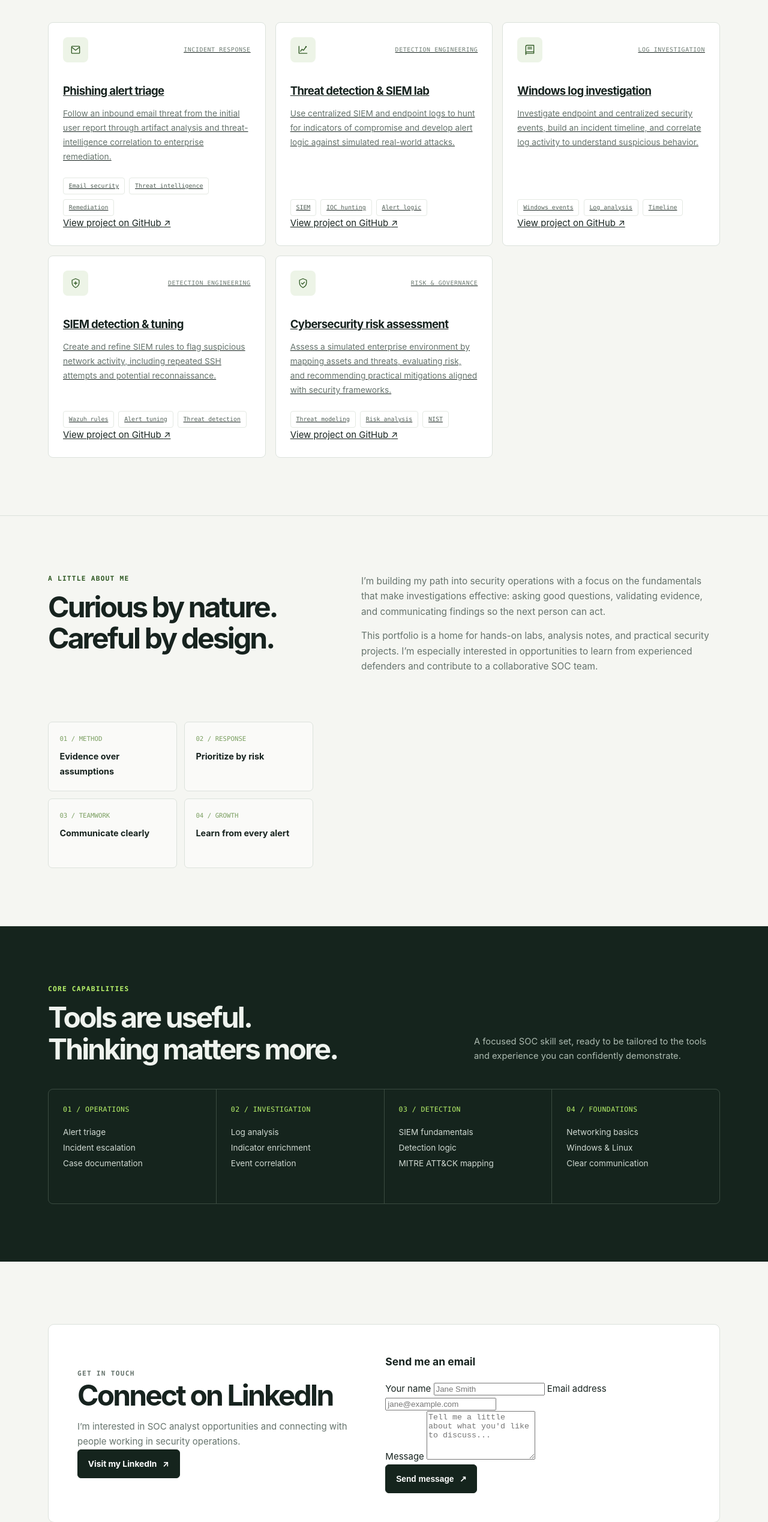
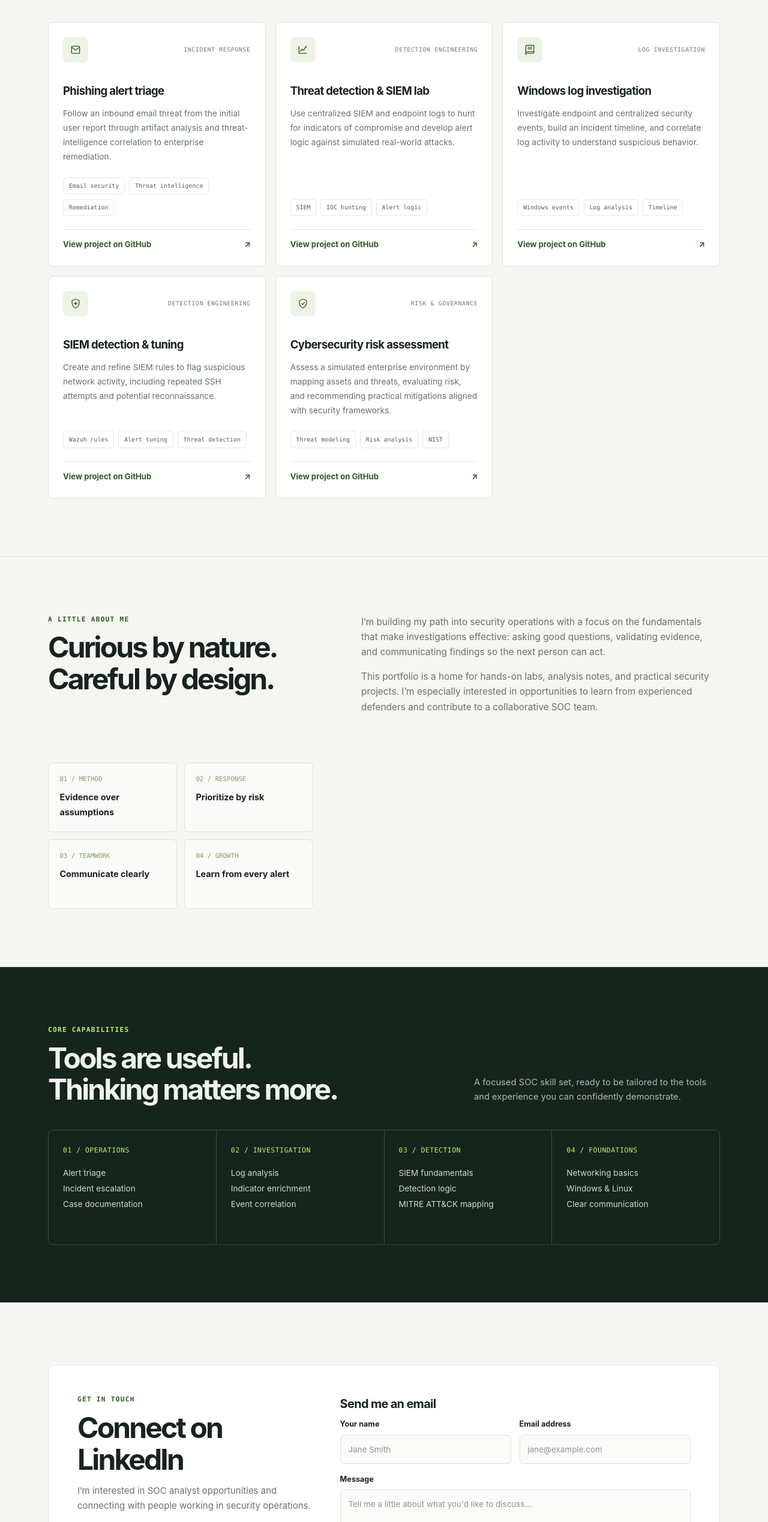
Before and after one commit to i-esegbue/i-esegbue.github.io, a plain HTML site: page index.html in a window 1280 px wide. Shown: the part 925-3462 px from the top of the page at 60% size. Drawn offline with Linux system fonts and the light colour scheme.

Commit message:
added css

```diff
--- a/css/style.css
+++ b/css/style.css
@@ -409,9 +409,35 @@
             transition: transform 180ms ease, box-shadow 180ms ease;
         }
 
+        .project-card-link {
+            color: inherit;
+            text-decoration: none;
+        }
+
         .project-card:hover {
             transform: translateY(-4px);
             box-shadow: 0 14px 32px rgb(23 35 31 / 7%);
+        }
+
+        .project-cta {
+            display: flex;
+            align-items: center;
+            justify-content: space-between;
+            margin-top: 1.35rem;
+            padding-top: 0.9rem;
+            border-top: 1px solid var(--line);
+            color: var(--green-dark);
+            font-size: 0.82rem;
+            font-weight: 650;
+        }
+
+        .project-cta span {
+            transition: transform 160ms ease;
+        }
+
+        .project-card-link:hover .project-cta span,
+        .project-card-link:focus-visible .project-cta span {
+            transform: translate(2px, -2px);
         }
 
         .project-topline {
@@ -574,9 +600,9 @@
         }
 
         .contact-panel {
-            display: flex;
-            align-items: center;
-            justify-content: space-between;
+            display: grid;
+            grid-template-columns: minmax(0, 0.8fr) minmax(0, 1.2fr);
+            align-items: start;
             gap: 3rem;
             padding: 3rem;
             border: 1px solid var(--line);
@@ -585,26 +611,128 @@
         }
 
         .contact-panel h2 {
-            max-width: 520px;
+            max-width: 390px;
             margin-bottom: 0.85rem;
         }
 
-        .contact-panel p {
-            max-width: 510px;
+        .contact-panel > div > p:not(.section-kicker) {
+            max-width: 410px;
             margin-bottom: 0;
             color: var(--muted);
         }
 
-        .contact-links {
+        .contact-email {
             display: flex;
-            flex-shrink: 0;
             flex-direction: column;
-            gap: 0.7rem;
+            min-width: 0;
         }
 
-        .contact-links a {
-            min-width: 175px;
+        .contact-email h3 {
+            margin: 0 0 0.45rem;
+            font-size: 1.25rem;
+            font-weight: 680;
+            letter-spacing: -0.035em;
+        }
+
+        .contact-email > p {
+            margin: 0 0 1.25rem;
+            color: var(--muted);
+            font-size: 0.88rem;
+        }
+
+        .contact-linkedin .button {
+            margin-top: 1.4rem;
+            align-self: flex-start;
             text-align: center;
+        }
+
+        .contact-form {
+            display: flex;
+            flex-direction: column;
+            gap: 1rem;
+            width: 100%;
+        }
+
+        .form-row {
+            display: grid;
+            grid-template-columns: repeat(2, minmax(0, 1fr));
+            gap: 0.85rem;
+        }
+
+        .form-field {
+            display: flex;
+            flex-direction: column;
+            gap: 0.4rem;
+            color: var(--ink);
+            font-size: 0.79rem;
+            font-weight: 650;
+        }
+
+        .form-field input,
+        .form-field textarea {
+            width: 100%;
+            border: 1px solid var(--line);
+            border-radius: 6px;
+            padding: 0.75rem 0.8rem;
+            background: #fbfcfa;
+            color: var(--ink);
+            font: inherit;
+            font-size: 0.84rem;
+            font-weight: 400;
+            transition: border-color 160ms ease, box-shadow 160ms ease;
+        }
+
+        .form-field textarea {
+            min-height: 130px;
+            resize: vertical;
+        }
+
+        .form-field input::placeholder,
+        .form-field textarea::placeholder {
+            color: #89958d;
+        }
+
+        .form-field input:focus,
+        .form-field textarea:focus {
+            border-color: #7e9f68;
+            outline: none;
+            box-shadow: 0 0 0 3px rgb(126 159 104 / 16%);
+        }
+
+        .form-submit {
+            display: flex;
+            align-items: center;
+            justify-content: space-between;
+            gap: 1rem;
+        }
+
+        .form-status {
+            margin: 0;
+            color: var(--muted);
+            font-size: 0.8rem;
+        }
+
+        .form-status:empty {
+            display: none;
+        }
+
+        .form-status.is-success {
+            color: var(--green-dark);
+        }
+
+        .form-status.is-error {
+            color: #a12f2f;
+        }
+
+        .form-submit .button {
+            flex-shrink: 0;
+            cursor: pointer;
+        }
+
+        .form-submit .button:disabled {
+            cursor: wait;
+            opacity: 0.65;
+            transform: none;
         }
 
         .site-footer {
@@ -641,11 +769,6 @@
 
             .project-grid {
                 grid-template-columns: repeat(2, minmax(0, 1fr));
-            }
-
-            .project-card:last-child {
-                grid-column: span 2;
-                min-height: 260px;
             }
 
             .about-grid {
@@ -752,14 +875,13 @@
             }
 
             .contact-panel {
-                align-items: stretch;
-                flex-direction: column;
+                grid-template-columns: 1fr;
                 gap: 1.75rem;
                 padding: 1.5rem;
             }
 
-            .contact-links {
-                align-items: flex-start;
+            .form-row {
+                grid-template-columns: 1fr;
             }
 
             .footer-inner {
```
